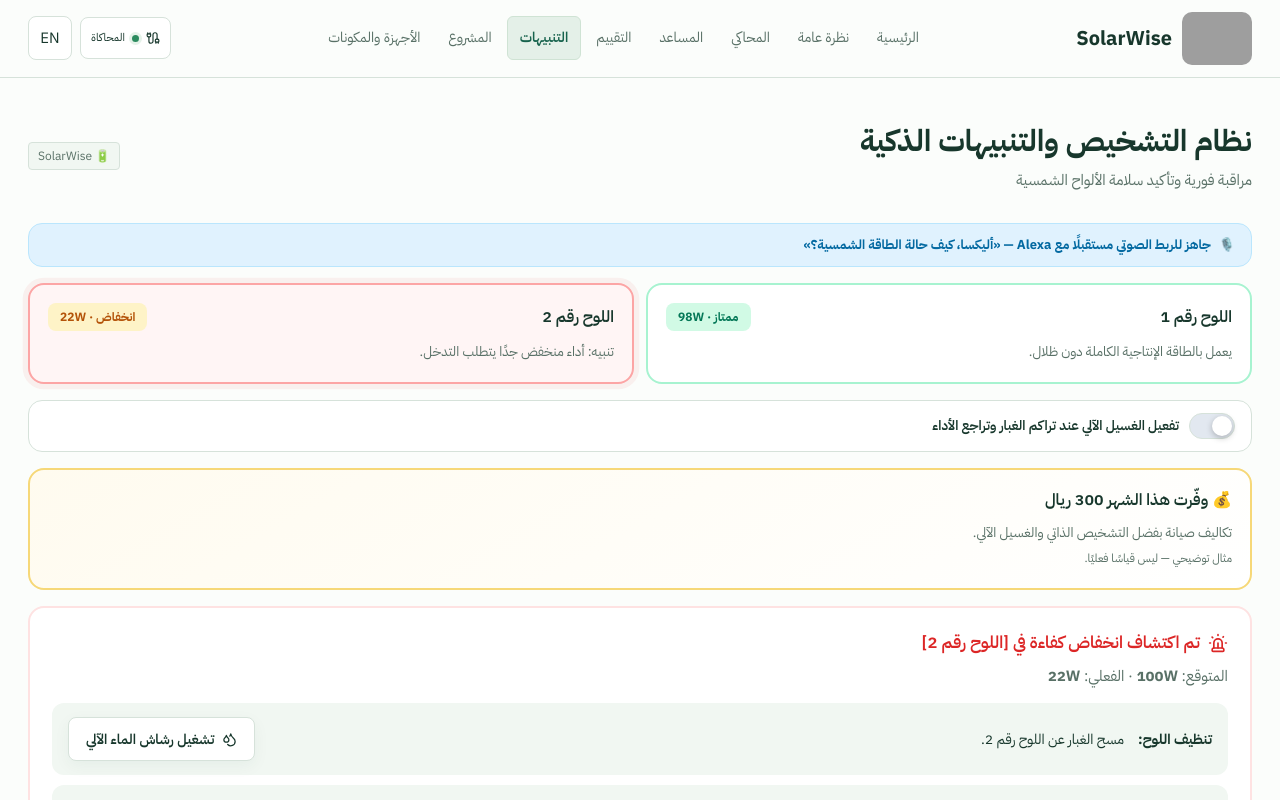
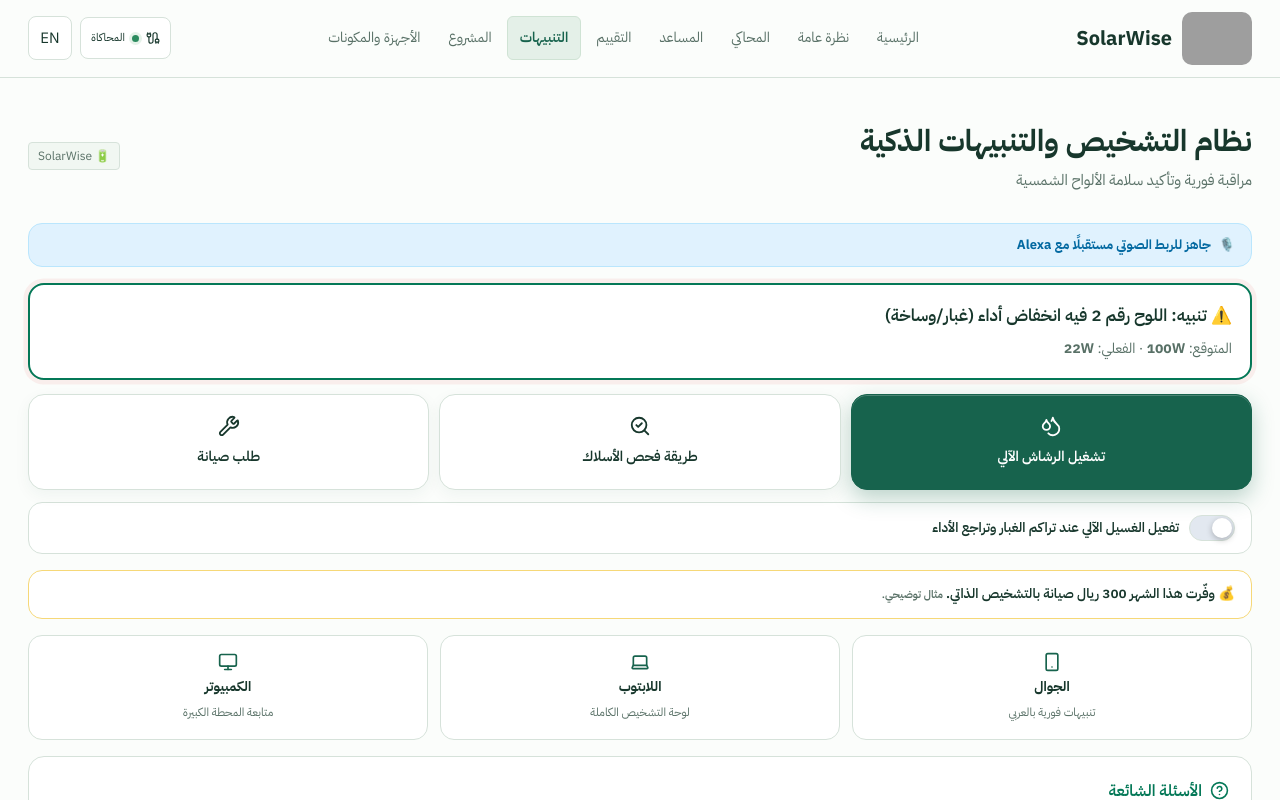
Before and after one commit to mur99k/shamsi-smart, a Next.js app: page /alerts in a window 1280 px wide. Shown: the top 800 px of the page. Built offline with nearby package versions, Linux system fonts and the light colour scheme; grey boxes are pictures that could not be loaded.

Commit message:
feat(reset): explicit load labels, one-card summary, minimalist alerts

```diff
--- a/src/app/alerts/page.tsx
+++ b/src/app/alerts/page.tsx
@@ -1,21 +1,26 @@
 "use client";
 
 import { useState } from "react";
-import { Siren, Droplets, Cable, Wrench, CircleHelp, Clapperboard, Smartphone, Laptop, Monitor } from "lucide-react";
+import { Droplets, SearchCheck, Wrench, CircleHelp, Smartphone, Laptop, Monitor } from "lucide-react";
 import { useSolar } from "@/components/dashboard/SolarProvider";
 
 export default function AlertsPage() {
   const { lang } = useSolar();
   const ar = lang === "ar";
-  const [sprinkle, setSprinkle] = useState(false);
-  const [tech, setTech] = useState(false);
   const [autoWash, setAutoWash] = useState(false);
   const [washed, setWashed] = useState(false);
+  const [tech, setTech] = useState(false);
+  const [inspect, setInspect] = useState(false);
   const [toast, setToast] = useState<string | null>(null);
 
   const runWash = () => {
-    setSprinkle(true); setTech(false); setWashed(true);
-    setToast(ar ? "بدأ رش الماء على اللوح رقم 2 — جارٍ تحديث حالته..." : "Sprinklers started on panel 2 — updating its status...");
+    setWashed(true); setTech(false);
+    setToast(ar ? "بدأ رش الماء على اللوح رقم 2 — عاد للإنتاج الكامل." : "Sprinklers started on panel 2 — back to full output.");
+    window.setTimeout(() => setToast(null), 3500);
+  };
+  const callTech = () => {
+    setTech(true);
+    setToast(ar ? "تم إرسال التقرير للفني المعتمد." : "Report sent to the certified technician.");
     window.setTimeout(() => setToast(null), 3500);
   };
 
@@ -23,44 +28,27 @@ export default function AlertsPage() {
     {toast && <div role="status" className="alert-toast">{toast}</div>}
     <div className="page-heading"><div><h1>{ar ? "نظام التشخيص والتنبيهات الذكية" : "Smart Fault Diagnostics & Alerts"}</h1><p>{ar ? "مراقبة فورية وتأكيد سلامة الألواح الشمسية" : "Real-time monitoring and solar panel safety assurance"}</p></div><span className="badge">🔋 SolarWise</span></div>
 
-    <div className="alert-alexa"><span aria-hidden="true">🎙️</span>{ar ? "جاهز للربط الصوتي مستقبلًا مع Alexa — «أليكسا، كيف حالة الطاقة الشمسية؟»" : "Voice-ready for future Alexa link — “Alexa, how is my solar doing?”"}</div>
+    <div className="alert-alexa"><span aria-hidden="true">🎙️</span>{ar ? "جاهز للربط الصوتي مستقبلًا مع Alexa" : "Voice-ready for future Alexa link"}</div>
 
-    <div className="alert-grid">
-      <article className="alert-card ok">
-        <h2>{ar ? "اللوح رقم 1" : "Panel 1"} <span className="alert-tag ok" dir="ltr">98W · {ar ? "ممتاز" : "Excellent"}</span></h2>
-        <p>{ar ? "يعمل بالطاقة الإنتاجية الكاملة دون ظلال." : "Running at full output with no shading."}</p>
-      </article>
-      <article className={`alert-card ${washed ? "ok" : "error"}`}>
-        <h2>{ar ? "اللوح رقم 2" : "Panel 2"} <span className={`alert-tag ${washed ? "ok" : "warn"}`} dir="ltr">{washed ? (ar ? "ممتاز بعد الغسيل ✨" : "Excellent after wash ✨") : "22W · " + (ar ? "انخفاض" : "Low")}</span></h2>
-        <p>{washed ? (ar ? "عاد للإنتاج الكامل بعد التنظيف." : "Back to full output after cleaning.") : (ar ? "تنبيه: أداء منخفض جدًا يتطلب التدخل." : "Alert: very low output, action needed.")}</p>
-      </article>
+    <article className={`alert-card fault ${washed ? "ok" : "error"}`}>
+      <h2>⚠️ {ar ? "تنبيه: اللوح رقم 2 فيه انخفاض أداء (غبار/وساخة)" : "Alert: Panel 2 underperforming (dust/dirt)"}</h2>
+      <p>{ar ? "المتوقع" : "Expected"}: <b dir="ltr">100W</b> · {ar ? "الفعلي" : "Actual"}: <b dir="ltr">{washed ? "98W" : "22W"}</b>{washed && (ar ? " — تم الإصلاح بالغسيل ✨" : " — fixed by washing ✨")}</p>
+    </article>
+
+    <div className="alert-actions">
+      <button className="button primary big" onClick={runWash}><Droplets size={22} aria-hidden="true" /><span>{ar ? "تشغيل الرشاش الآلي" : "Run auto sprinklers"}</span></button>
+      <button className="button big" aria-expanded={inspect} onClick={() => setInspect(v => !v)}><SearchCheck size={22} aria-hidden="true" /><span>{ar ? "طريقة فحص الأسلاك" : "How to inspect wiring"}</span></button>
+      <button className="button big" onClick={callTech}><Wrench size={22} aria-hidden="true" /><span>{ar ? "طلب صيانة" : "Request maintenance"}</span></button>
     </div>
+    {inspect && <p role="status" className="alert-inspect">{ar ? "افتح الغطاء الخلفي للوح رقم 2 وتأكد أن الكابل مشبوك بإحكام ولا توجد أسلاك مكشوفة." : "Open panel 2 rear cover and make sure its cable is firmly connected with no exposed wires."}</p>}
+    {tech && <p role="status" className="alert-status">{ar ? "تم إرسال التقرير والتشخيص للفني المعتمد." : "Report sent to the certified technician."}</p>}
 
     <div className="alert-wash-row">
       <button role="switch" aria-checked={autoWash} onClick={() => setAutoWash(v => !v)} className={`wash-switch ${autoWash ? "on" : ""}`}><span className="wash-knob" aria-hidden="true" /></button>
       <span>{ar ? "تفعيل الغسيل الآلي عند تراكم الغبار وتراجع الأداء" : "Enable auto-wash when dust builds up and output drops"}</span>
     </div>
 
-    <article className="alert-card savings">
-      <h2>💰 {ar ? "وفّرت هذا الشهر 300 ريال" : "Saved SAR 300 this month"}</h2>
-      <p>{ar ? "تكاليف صيانة بفضل التشخيص الذاتي والغسيل الآلي." : "In maintenance costs thanks to self-diagnosis and auto-wash."}</p>
-      <small className="muted">{ar ? "مثال توضيحي — ليس قياسًا فعليًا." : "Illustrative example — not a real measurement."}</small>
-    </article>
-
-    <section className="alert-diagnostic">
-      <h2><Siren size={20} aria-hidden="true" />{ar ? "تم اكتشاف انخفاض كفاءة في [اللوح رقم 2]" : "Efficiency drop detected in [Panel 2]"}</h2>
-      <p className="muted">{ar ? "المتوقع" : "Expected"}: <b dir="ltr">100W</b> · {ar ? "الفعلي" : "Actual"}: <b dir="ltr">22W</b></p>
-      <ol>
-        <li><b>{ar ? "تنظيف اللوح:" : "Clean the panel:"}</b> {ar ? "مسح الغبار عن اللوح رقم 2." : "Wipe dust off panel 2."} <button className="button" onClick={runWash}><Droplets size={15} />{ar ? "تشغيل رشاش الماء الآلي" : "Run auto sprinklers"}</button></li>
-        <li><b>{ar ? "فحص الأسلاك:" : "Check wiring:"}</b> {ar ? "التأكد من ثبات الكابل الخلفي للوح رقم 2." : "Make sure panel 2 rear cable is firm."} <span className="small muted icon-row"><Cable size={13} /> {ar ? "فحص يدوي سريع" : "Quick manual check"}</span></li>
-        <li><b>{ar ? "الدعم الفني:" : "Technician:"}</b> {ar ? "إذا استمر الانخفاض، أرسل التقرير للشركة." : "If it persists, send the report to the vendor."}</li>
-      </ol>
-      {sprinkle && <p role="status" className="alert-status">{ar ? "جاري تشغيل رشاش الماء الآلي لتنظيف اللوح رقم 2..." : "Running auto sprinklers for panel 2..."}</p>}
-      <button className="button primary" onClick={() => { setTech(true); setSprinkle(false); }}><Wrench size={16} />{ar ? "طلب فني صيانة معتمد للوح رقم 2" : "Request a certified technician for panel 2"}</button>
-      {tech && <p role="status" className="alert-status">{ar ? "تم إرسال التقرير والتشخيص للفني المعتمد." : "Report sent to the certified technician."}</p>}
-    </section>
-
-    <section className="alert-video"><Clapperboard size={22} aria-hidden="true" /><h2>{ar ? "شاهد الفيديو التوضيحي (1:30 دقيقة)" : "Watch the explainer video (1:30)"}</h2><p>{ar ? "خطوة بخطوة: كيف يستجيب النظام وينبه العميل." : "Step by step: how the system responds and alerts you."}</p><small>{ar ? "الفيديو قيد الإنتاج — يُرفع هنا فور جهوزيته." : "Video in production — published here once ready."}</small></section>
+    <p className="alert-saving">💰 {ar ? "وفّرت هذا الشهر 300 ريال صيانة بالتشخيص الذاتي." : "Saved SAR 300 in maintenance this month with self-diagnosis."} <small className="muted">{ar ? "مثال توضيحي." : "Illustrative example."}</small></p>
 
     <section className="alert-devices">
       <div><Smartphone size={20} aria-hidden="true" /><strong>{ar ? "الجوال" : "Mobile"}</strong><small>{ar ? "تنبيهات فورية بالعربي" : "Instant Arabic alerts"}</small></div>
--- a/src/app/globals.css
+++ b/src/app/globals.css
@@ -7,7 +7,15 @@
 .alert-grid { display: grid; grid-template-columns: repeat(auto-fit, minmax(220px, 1fr)); gap: 12px; margin-bottom: 16px; }
 .alert-card { border-radius: 16px; padding: 18px; background: #fff; border: 2px solid var(--border); }
 .alert-card.ok { border-color: #a7f3d0; }
-.alert-card.error { border-color: #fca5a5; background: #fff5f5; animation: alert-pulse 2.4s ease-in-out infinite; }
+.alert-card.error { border-color: #fca5a5; animation: alert-pulse 2.4s ease-in-out infinite; }
+.alert-card.fault { border-color: #047857; background: #fff; box-shadow: 0 12px 30px rgba(4, 120, 87, 0.12); margin-bottom: 14px; }
+.alert-card.fault h2 { font-size: 17px; margin-bottom: 8px; }
+.alert-card.fault p { font-size: 14px; }
+.alert-actions { display: grid; grid-template-columns: repeat(3, minmax(0, 1fr)); gap: 10px; margin-bottom: 12px; }
+.button.big { display: flex; flex-direction: column; align-items: center; gap: 8px; padding: 18px 10px; font-size: 14px; border-radius: 16px; min-height: 96px; }
+.alert-inspect { border-radius: 12px; padding: 12px 16px; background: #f8fafc; border: 1px solid var(--border); font-size: 13.5px; margin-bottom: 12px; }
+.alert-saving { border-radius: 14px; padding: 12px 16px; background: #fff; border: 1px solid #f6d878; font-size: 13.5px; font-weight: 600; margin-bottom: 16px; }
+@media (max-width: 600px) { .alert-actions { grid-template-columns: minmax(0, 1fr); } .button.big { flex-direction: row; min-height: 56px; } }
 @keyframes alert-pulse { 0%, 100% { box-shadow: 0 0 0 0 rgba(220, 38, 38, 0.12); } 50% { box-shadow: 0 0 0 6px rgba(220, 38, 38, 0.05); } }
 .alert-diagnostic .button.primary { box-shadow: 0 10px 26px rgba(4, 120, 87, 0.35), inset 0 1px 0 rgba(255, 255, 255, 0.22); }
 @media (prefers-reduced-motion: reduce) { .alert-card.error { animation: none; } .button:active { transform: none; } }
@@ -229,6 +237,10 @@ legend { padding: 0 6px; font-size: 14px; }
 .report-loads { display: flex; flex-wrap: wrap; gap: 8px; margin: 0 0 12px; padding: 0; list-style: none; }
 .report-loads li { border: 1px solid var(--border); border-radius: 4px; padding: 4px 10px; font-size: 12px; background: var(--surface); }
 .report-decision { line-height: 1.9; }
+.report-summary { display: flex; flex-wrap: wrap; align-items: center; gap: 10px 16px; border-radius: 16px; padding: 16px 18px; background: #f8fafc; border: 1px solid var(--border); min-width: 0; }
+.report-status { font-size: 14px; color: var(--muted); }
+.report-status strong { color: var(--accent); }
+.report-decision-name { font-size: 16px; }
 .assistant-grid { display: grid; grid-template-columns: minmax(0, 1fr) 300px; gap: 36px; align-items: start; }
 .chat-workspace { min-width: 0; border: 1px solid var(--border); border-radius: 6px; padding: 20px; }
 .chat-history { height: 390px; overflow-y: auto; scrollbar-color: #aebcb4 #f4f7f5; padding: 14px 10px; overscroll-behavior: contain; }
--- a/src/components/dashboard/ProductionReport.tsx
+++ b/src/components/dashboard/ProductionReport.tsx
@@ -1,38 +1,21 @@
 "use client";
 
 import { ACTION_META } from "@/types/energy";
-import { LOAD_PRESETS, loadsCapacityW } from "@/lib/energy/scenarios";
 import { useSolar } from "./SolarProvider";
 
-/** Concise live report built only from current simulation values. */
+/** One-card live summary: current state plus the decision, nothing else. */
 export default function ProductionReport() {
-  const { sim, calc, decision, result, lang } = useSolar();
+  const { calc, decision, result, lang } = useSolar();
   const ar = lang === "ar";
   const meta = ACTION_META[decision.recommendedAction];
-  const activeLoads = LOAD_PRESETS.filter((l) => sim.availableLoads.includes(l.id));
-  const localReasonsAr: Record<string, string> = {
-    battery_storage: `يتوفر فائض ${calc.excessEnergyW}W. تعطي القاعدة أولوية لشحن البطارية المتاحة عندما يكون مستواها أقل من 80%.`,
-    ev_charging: `يتوفر فائض ${calc.excessEnergyW}W. بعد شرط البطارية، تقترح القاعدة شحن السيارة المتاحة التي ليست قيد الشحن.`,
-    additional_load: `يتوفر فائض ${calc.excessEnergyW}W. تقترح القاعدة توجيهه للأحمال المتاحة بعد شروط البطارية والسيارة.`,
-    reduce_solar_input: "يتوفر فائض دون بطارية مؤهلة أو سيارة غير مشغولة أو حمل إضافي متاح. التوصية هي تقليل الإنتاج الشمسي.",
-    no_action: "لا يُقترح إجراء إضافي. عند التوازن يتساوى الإنتاج والاستهلاك، فلا يوجد فائض أو عجز.",
-    energy_shortage: `يتجاوز الاستهلاك الإنتاج بمقدار ${calc.energyShortageW}W. لا يوجد فائض لإعادة التوجيه؛ يُقترح تقليل الأحمال غير الأساسية.`,
-  };
-  const rows: [string, string][] = [
-    [ar ? "إنتاج الطاقة" : "Solar production", `${calc.solarProductionW} W`],
-    [ar ? "استهلاك المنزل" : "Home consumption", `${calc.consumptionW} W`],
-    [ar ? "صافي الطاقة" : "Net energy", `${calc.netEnergyW >= 0 ? "+" : ""}${calc.netEnergyW} W`],
-    [ar ? "الفائض المتاح" : "Available surplus", `${calc.excessEnergyW} W`],
-    [ar ? "العجز" : "Shortage", `${calc.energyShortageW} W`],
-    [ar ? "تغطية الاستهلاك" : "Demand coverage", `${calc.selfCoveragePct}%`],
-    [ar ? "البطارية" : "Battery", sim.batteryAvailable ? `${sim.batteryLevelPct}% · ${sim.batteryCapacityWh} Wh` : ar ? "غير متاحة" : "Unavailable"],
-    [ar ? "الأحمال النشطة" : "Active loads", activeLoads.length ? `${activeLoads.length} · ~${loadsCapacityW(sim.availableLoads)} W` : ar ? "لا يوجد" : "None"],
-  ];
+  const statusAr = calc.status === "SURPLUS" ? "فائض" : calc.status === "SHORTAGE" ? "عجز" : "استقرار";
+  const statusEn = calc.status === "SURPLUS" ? "surplus" : calc.status === "SHORTAGE" ? "shortage" : "balanced";
   return <section className="section production-report" aria-label={ar ? "تقرير الإنتاج" : "Production report"}>
-    <div className="section-heading"><h2>{ar ? "تقرير الإنتاج" : "Production report"}</h2><span className="badge">{result ? result.source === "ai" ? (ar ? "ذكاء اصطناعي" : "AI response") : (ar ? "استجابة احتياطية" : "Server fallback") : (ar ? "معاينة محلية" : "Local preview")}</span></div>
-    <dl className="report-grid">{rows.map(([label, value]) => <div key={label}><dt>{label}</dt><dd dir="ltr">{value}</dd></div>)}</dl>
-    {activeLoads.length > 0 && <ul className="report-loads">{activeLoads.map((l) => <li key={l.id}>{ar ? l.ar : l.en} · <span dir="ltr">~{l.watts}W</span></li>)}</ul>}
-    <p className="report-decision" dir="auto"><strong>{ar ? meta.labelAr : meta.labelEn}</strong> — {ar && !result ? (localReasonsAr[decision.recommendedAction] ?? decision.reason) : decision.reason}</p>
-    <p className="small muted">{ar ? "تقرير وصفي للقيم الحالية فقط. لا توجد قياسات حقيقية أو وفورات مثبتة." : "A descriptive summary of current values only. No real measurements or proven savings."}</p>
+    <div className="report-summary">
+      <span className="report-status">{ar ? "حالة الطاقة الآن" : "Current energy state"}: <strong>{ar ? statusAr : statusEn}</strong></span>
+      <strong className="report-decision-name">{ar ? meta.labelAr : meta.labelEn}</strong>
+      <span className="badge">{result ? result.source === "ai" ? (ar ? "ذكاء اصطناعي" : "AI response") : (ar ? "استجابة احتياطية" : "Server fallback") : (ar ? "معاينة محلية" : "Local preview")}</span>
+    </div>
+    <p className="small muted">{ar ? "ملخص القيم الحالية فقط. لا توجد قياسات حقيقية أو وفورات مثبتة." : "Current values only. No real measurements or proven savings."}</p>
   </section>;
 }
```
Also changed, not shown: src/components/dashboard/SimulationControls.tsx (+4 -4 lines), 1 other file (tests, documents, lock files or other folders).
